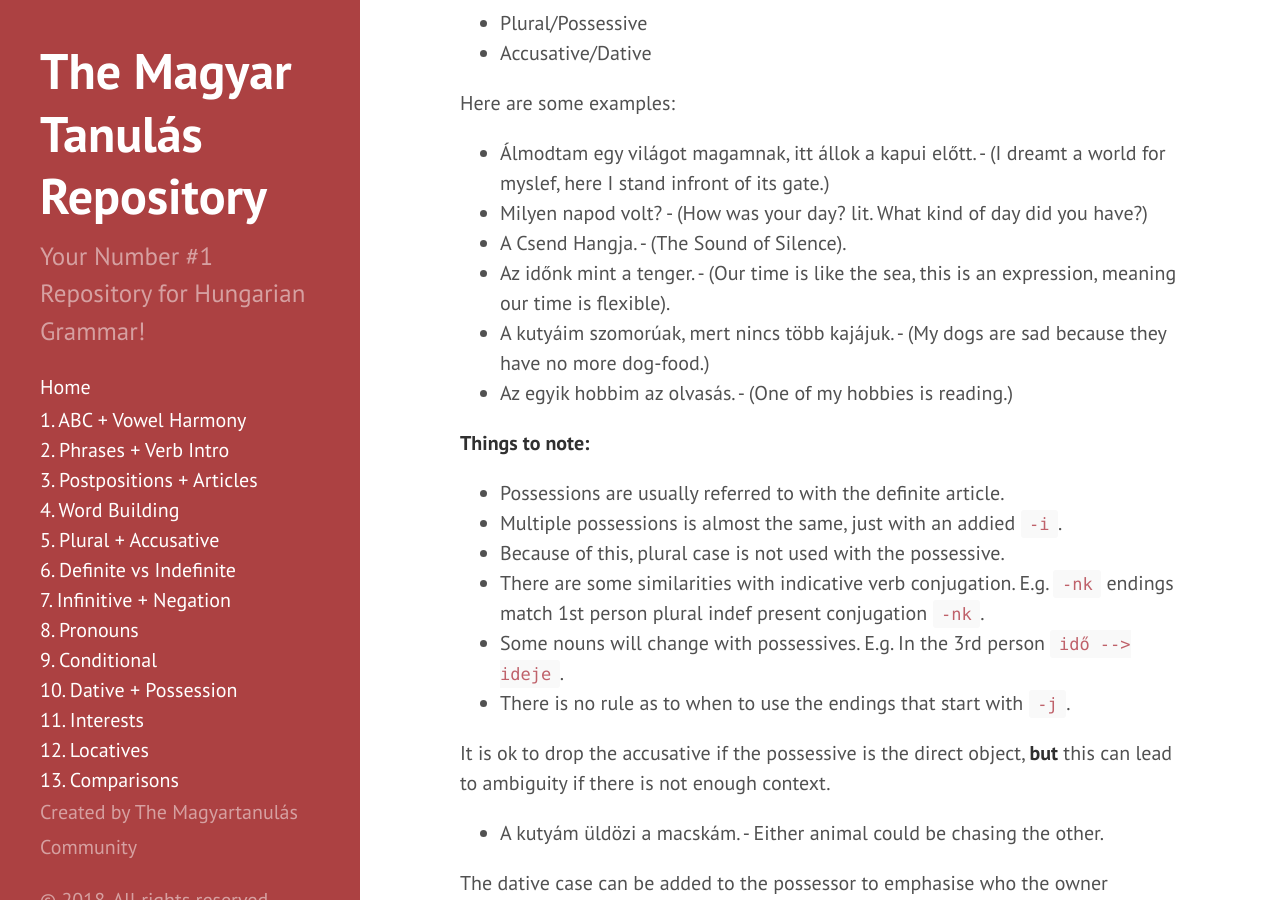
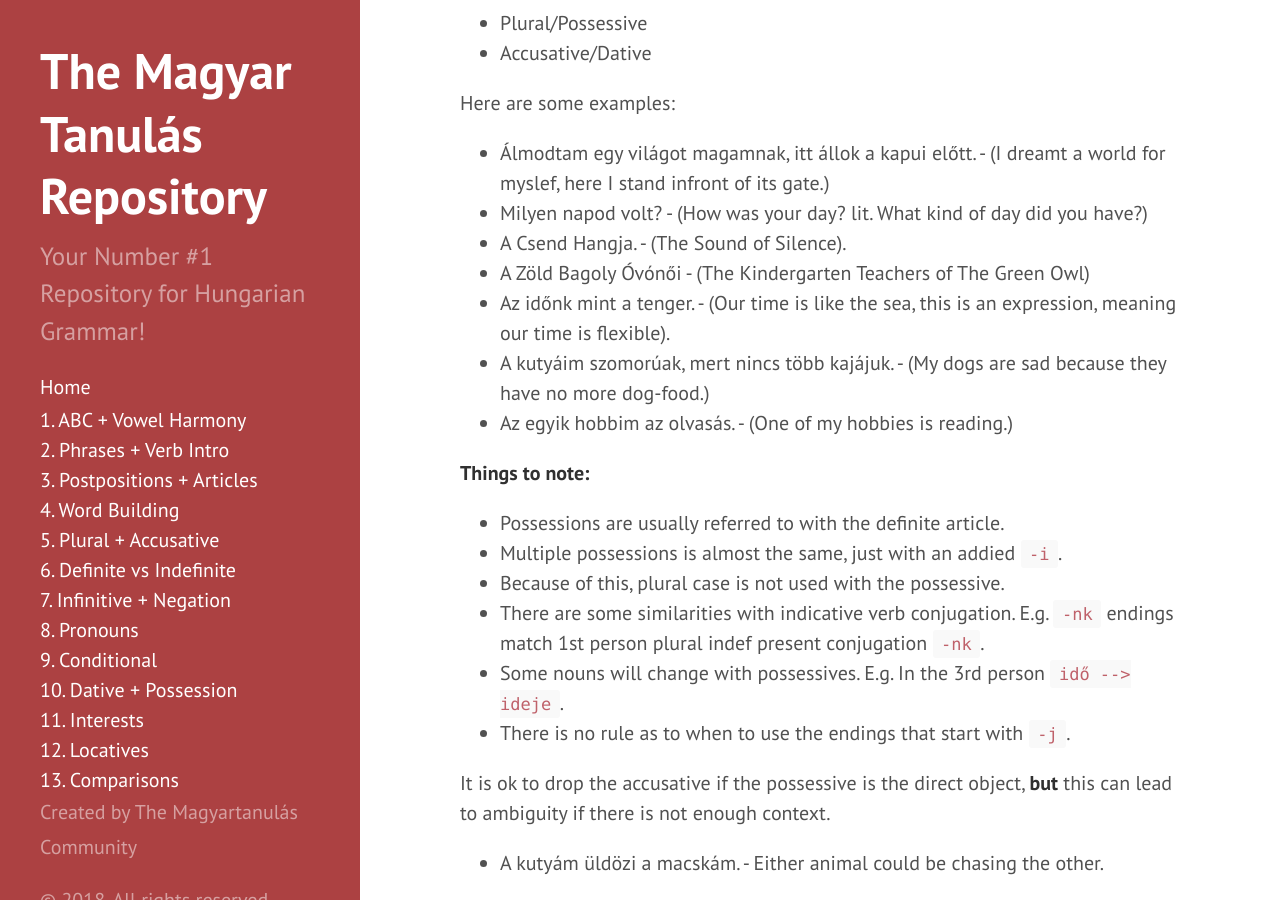
Before and after one commit to Magyartanulas/magyartanulas.github.io, a Jekyll site: the page built from dative_possession.md, in a window 1280 px wide and 900 px high, scrolled down 2511 px. Built offline with Jekyll 4.4.1, drawn with Linux system fonts in a browser that asks for light colours; Markdown is read by kramdown in place of the engine named in the settings.

Commit message:
Update dative_possession.md

```diff
--- a/dative_possession.md
+++ b/dative_possession.md
@@ -72,6 +72,7 @@ Here are some examples:
 * Álmodtam egy világot magamnak, itt állok a kapui előtt. - (I dreamt a world for myslef, here I stand infront of its gate.)
 * Milyen napod volt? - (How was your day? lit. What kind of day did you have?)
 * A Csend Hangja. - (The Sound of Silence).
+* A Zöld Bagoly Óvónői - (The Kindergarten Teachers of The Green Owl)
 * Az időnk mint a tenger. - (Our time is like the sea, this is an expression, meaning our time is flexible).
 * A kutyáim szomorúak, mert nincs több kajájuk. - (My dogs are sad because they have no more dog-food.)
 * Az egyik hobbim az olvasás. - (One of my hobbies is reading.)
```
